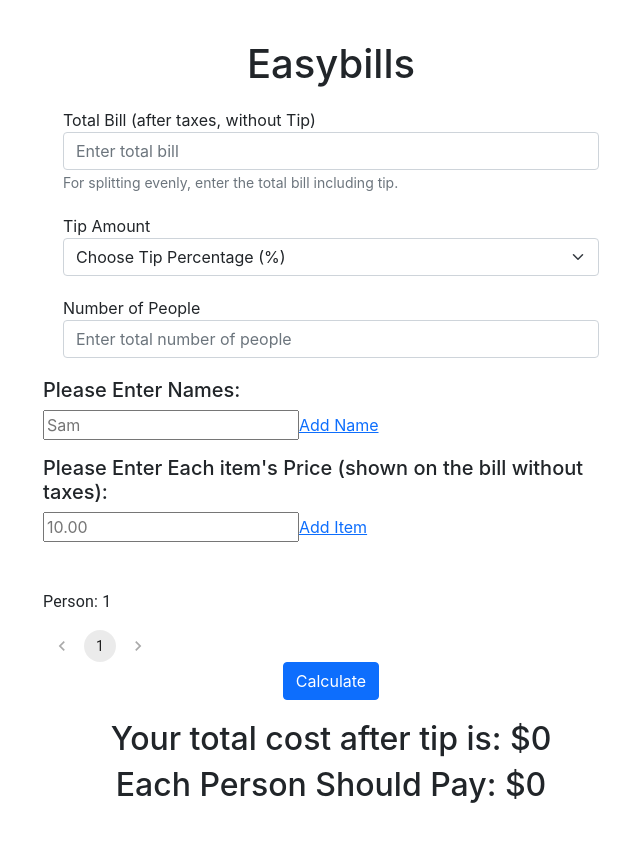
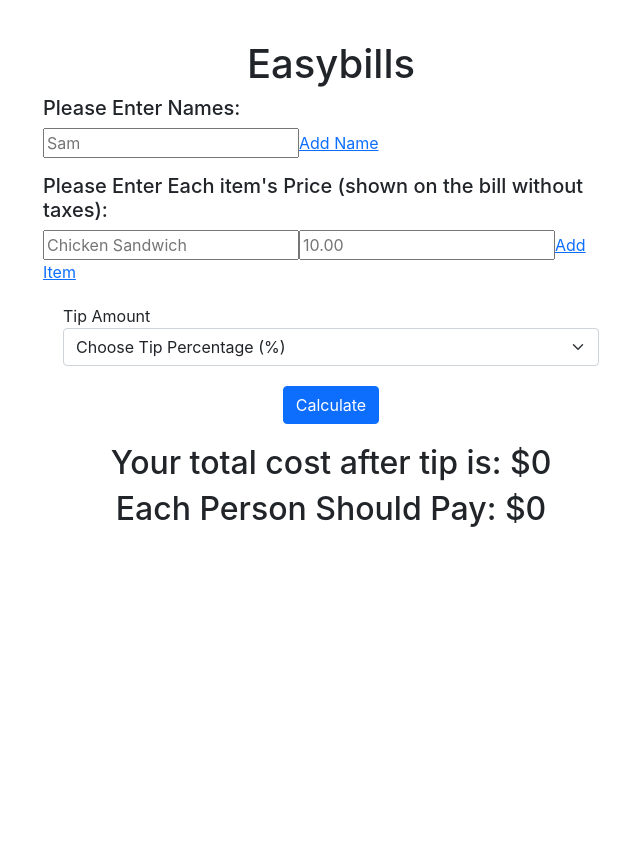
Before and after one commit to 397-f21/easybills, a React (Create React App) app: page / in a window 1280 px wide. Shown: the top 842 px of the page, without its empty margins (309-949 px from the left). After the commit the page ends 800 px from the top, so only its background shows below. Built offline with nearby package versions, Linux system fonts and the light colour scheme.

Commit message:
added input box for item name

```diff
--- a/src/App.js
+++ b/src/App.js
@@ -72,11 +72,21 @@ function App() {
         <div className="center">
           <h1>Easybills</h1>
         </div>
-        <div className="form-group">
+
+        {/* <div className="form-group">
+          <label for="numPeople">Number of People</label>
+          <input type="text" class="form-control" id="numPeople" placeholder="Enter total number of people" onChange={(e) => changeNumPeople(e)}></input>
+        </div> */}
+        <NameInput names={names} setNames={setNames} buttonPressed={buttonPressed}/>
+
+        <ItemInput names={names} items={items} setItems={setItems} buttonPressed={buttonPressed}/>
+
+        {/* <div className="form-group">
           <label for="billAmt">Total Bill (after taxes, without Tip)</label>
           <input type="text" class="form-control" id="billAmt" placeholder="Enter total bill" onChange={(e) => changeTotalBill(e)}></input>
           <small id="emailHelp" class="form-text text-muted">For splitting evenly, enter the total bill including tip.</small>
-        </div>
+        </div> */}
+
         <div className="form-group">
           <label>Tip Amount</label>
           <select className="form-select" onChange={e => handleTipChange(e)}>
@@ -90,22 +100,16 @@ function App() {
           </select>
         </div>
 
-        <div className="form-group">
-          <label for="numPeople">Number of People</label>
-          <input type="text" class="form-control" id="numPeople" placeholder="Enter total number of people" onChange={(e) => changeNumPeople(e)}></input>
-        </div>
-        <NameInput names={names} setNames={setNames} buttonPressed={buttonPressed}/>
-
         <Stack spacing={2}>
 
           {/* <div className="center">
             <button className="btn btn-primary" onClick={onAddBtnClick}>Add an item</button>
           {inputList}
            */}
-          <ItemInput names={names} items={items} setItems={setItems} buttonPressed={buttonPressed}/>
 
-          <Typography>Person: {page}</Typography>
-          <Pagination count={numPeople} page={page} onChange={handleChange} />
+
+          {/* <Typography>Person: {page}</Typography>
+          <Pagination count={numPeople} page={page} onChange={handleChange} /> */}
 
         </Stack>
         <div className="center">
--- a/src/components/ItemInput.js
+++ b/src/components/ItemInput.js
@@ -5,19 +5,24 @@ import NameDropdown from './NameDropdown.js'
 
 import '../index.css';
 
-const addItem = (input, setItems) => {  //name is a str
-    if (!input.trim()) {
-        alert('Please enter an item');
+const addItemPrice = (itemInput, priceInput, setItems) => {  //name is a str
+    if (!itemInput.trim() && !priceInput.trim()) {
+        alert('Please enter the name of the item and its price');
+    } else if (!itemInput.trim()) {
+        alert('Please enter the name of the item');
+    } else if (!priceInput.trim()) {
+        alert('Please enter a price');
     } else {
-        setItems(items => [...items, input]);
+        setItems(items => [...items, {'name': itemInput, 'price': priceInput}]);
         document.getElementById("nameSubmit").value = ''; //Make sure to add an item submit element ID
     }
 }
 
 const ItemInput = ({ names, items, setItems, buttonPressed }) => {
-    const [input, updateInput] = useState('');
+    const [itemInput, updateItemInput] = useState('');
+    const [priceInput, updatePriceInput] = useState('');
 
-    const changeHandler = txt => {
+    const changeHandler = (txt, updateInput) => {
         updateInput(txt);
     }
 
@@ -41,8 +46,9 @@ const ItemInput = ({ names, items, setItems, buttonPressed }) => {
         <div>
                 {(!buttonPressed) && <h5>Please Enter Each item's Price (shown on the bill without taxes):</h5>}
                 <div id="item-entry">
-                {!(buttonPressed) && <input id="itemSubmit" type='text' onKeyDown={_handleKeyDown} placeholder="10.00" onChange={e => changeHandler(e.target.value)}></input>}
-                {!(buttonPressed) && <a  href="#" className="button" ref={inputRef} onClick={() => addItem(input, setItems)}>Add Item</a>}
+                {!(buttonPressed) && <input id="itemSubmit" type='text' onKeyDown={_handleKeyDown} placeholder="Chicken Sandwich" onChange={e => changeHandler(e.target.value, updateItemInput)}></input>}
+                {!(buttonPressed) && <input id="itemSubmit" type='text' onKeyDown={_handleKeyDown} placeholder="10.00" onChange={e => changeHandler(e.target.value, updatePriceInput)}></input>}
+                {!(buttonPressed) && <a  href="#" className="button" ref={inputRef} onClick={() => addItemPrice(itemInput, priceInput, setItems)}>Add Item</a>}
                 </div>
             </div>
         {(!buttonPressed) &&
@@ -50,11 +56,12 @@ const ItemInput = ({ names, items, setItems, buttonPressed }) => {
             <ol>
                 {items.map((item, key) =>
                     <li className="flex-container" key={key}>
-                        <div className="item">{item}</div>
+                        <div className="item">{item.name}</div>
+                        <div className="item">{item.price}</div>
+                        <NameDropdown names={names}></NameDropdown>
                         <a href="#" className="flex-item" onClick={() => deleteItem(key, setItems)}>
                             <FontAwesomeIcon icon={faTrashAlt} />
                         </a>
-                        <NameDropdown names={names}></NameDropdown>
                     </li>
                 )}
             </ol>
```
